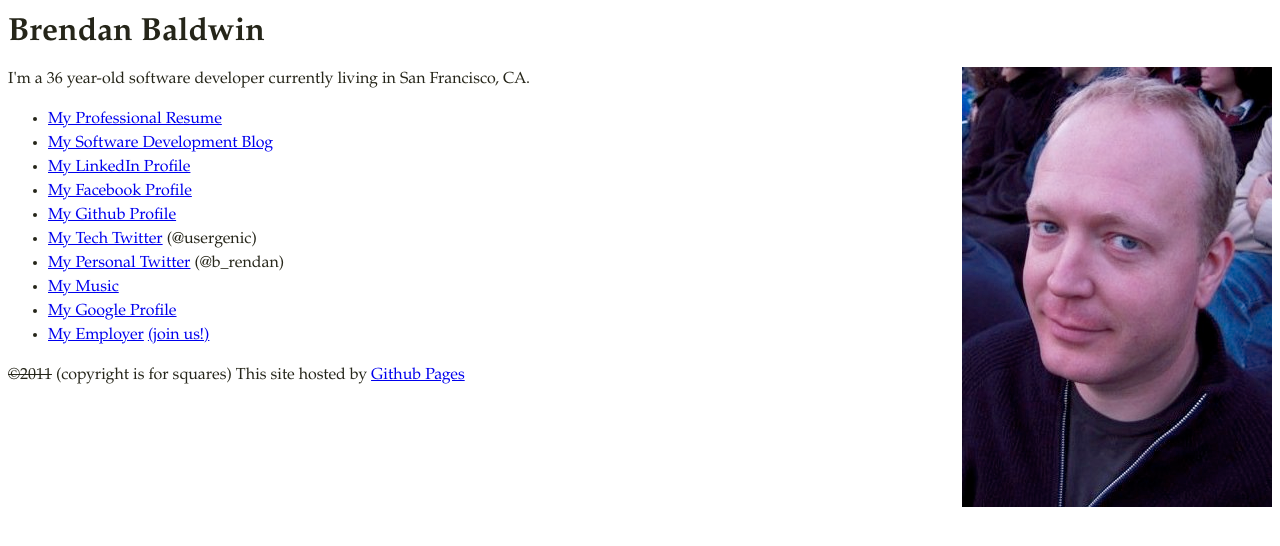
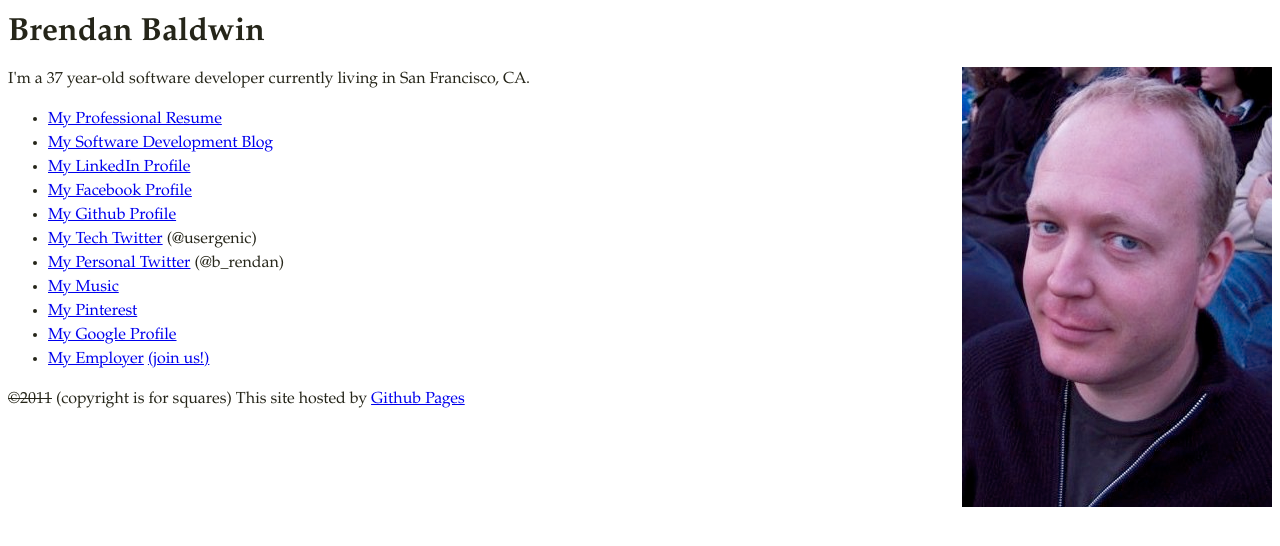
Before and after one commit to usergenic/brendan.github.com, a Jekyll site: the page built from index.html, in a window 1280 px wide. Shown: the top 546 px of the page. Built offline with Jekyll 4.4.1, drawn with Linux system fonts in a browser that asks for light colours.

Commit message:
Added Pinterest link and bumped my age to 37.

```diff
--- a/index.html
+++ b/index.html
@@ -4,7 +4,7 @@ title: Home Page
 ---
 <img src="/assets/brendan.jpg" width="310" height="440" border="0" alt="Brendan Baldwin headshot" align="right" />
 <p>
-  I'm a 36 year-old software developer currently living in San&nbsp;Francisco,&nbsp;CA.
+  I'm a 37 year-old software developer currently living in San&nbsp;Francisco,&nbsp;CA.
 </p>
 <ul>
     <li><a href="http://brendanbaldwin.com/resume">My Professional Resume</a></li>
@@ -15,6 +15,7 @@ title: Home Page
     <li><a href="http://twitter.com/usergenic">My Tech Twitter</a> (@usergenic)</li>
     <li><a href="http://twitter.com/b_rendan">My Personal Twitter</a> (@b_rendan)</li>
     <li><a href="http://soundcloud.com/b_rendan">My Music</a></li>
+    <li><a href="http://pinterest.com/brendanbaldwin">My Pinterest</a></li>
     <li><a href="http://www.google.com/profiles/brendan.baldwin">My Google Profile</a></li>
     <li><a href="http://wildfireapp.com">My Employer</a> <a href="http://wildfireapp.com/buzz/jobs">(join us!)</a></li>
 </ul>
```
